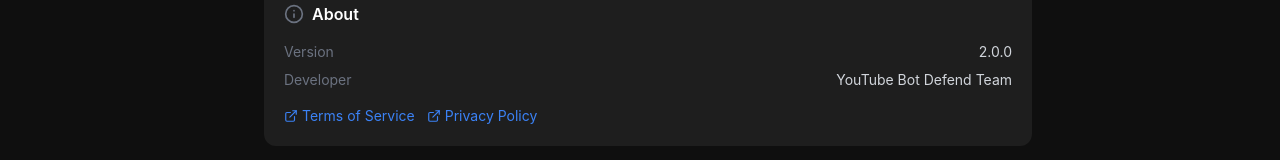
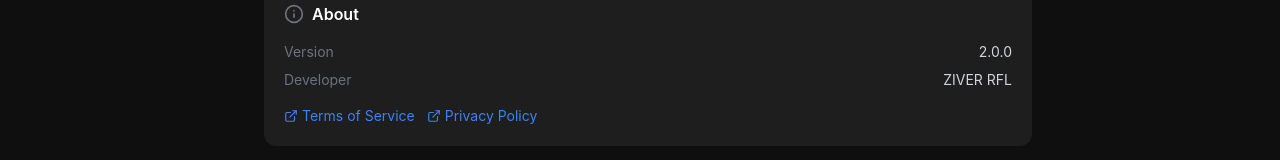
Before and after one commit to vodcarebeccca/youtube-bot-defend-web, a React (Vite) app: page /settings in a window 1280 px wide. Shown: the part 1227-1387 px from the top of the page. Built offline with nearby package versions, Linux system fonts and the light colour scheme; no server answers.

Commit message:
Change developer name to ZIVER RFL

```diff
--- a/pages/SettingsPage.tsx
+++ b/pages/SettingsPage.tsx
@@ -283,7 +283,7 @@
         <div className="space-y-2 text-sm">
           {[
             { label: 'Version', value: '2.0.0' },
-            { label: 'Developer', value: 'YouTube Bot Defend Team' },
+            { label: 'Developer', value: 'ZIVER RFL' },
           ].map((item) => (
             <div key={item.label} className="flex justify-between">
               <span style={{ color: colors.textMuted }}>{item.label}</span>
```
